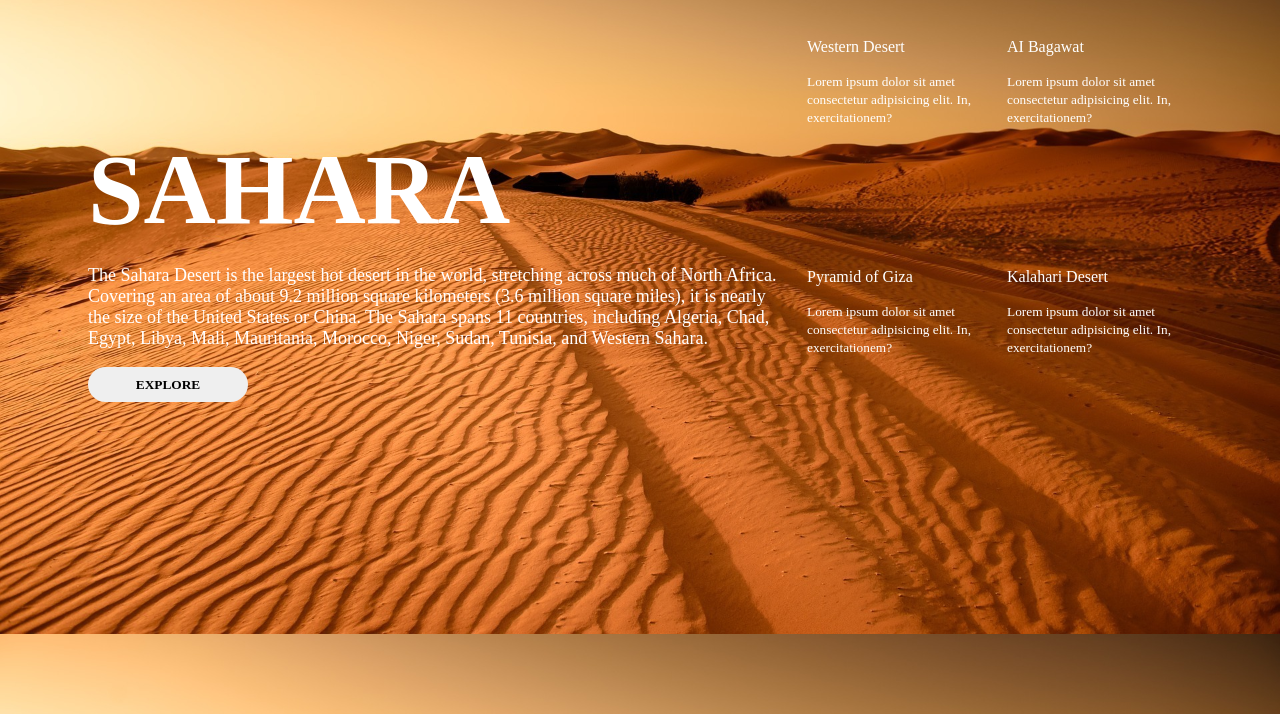
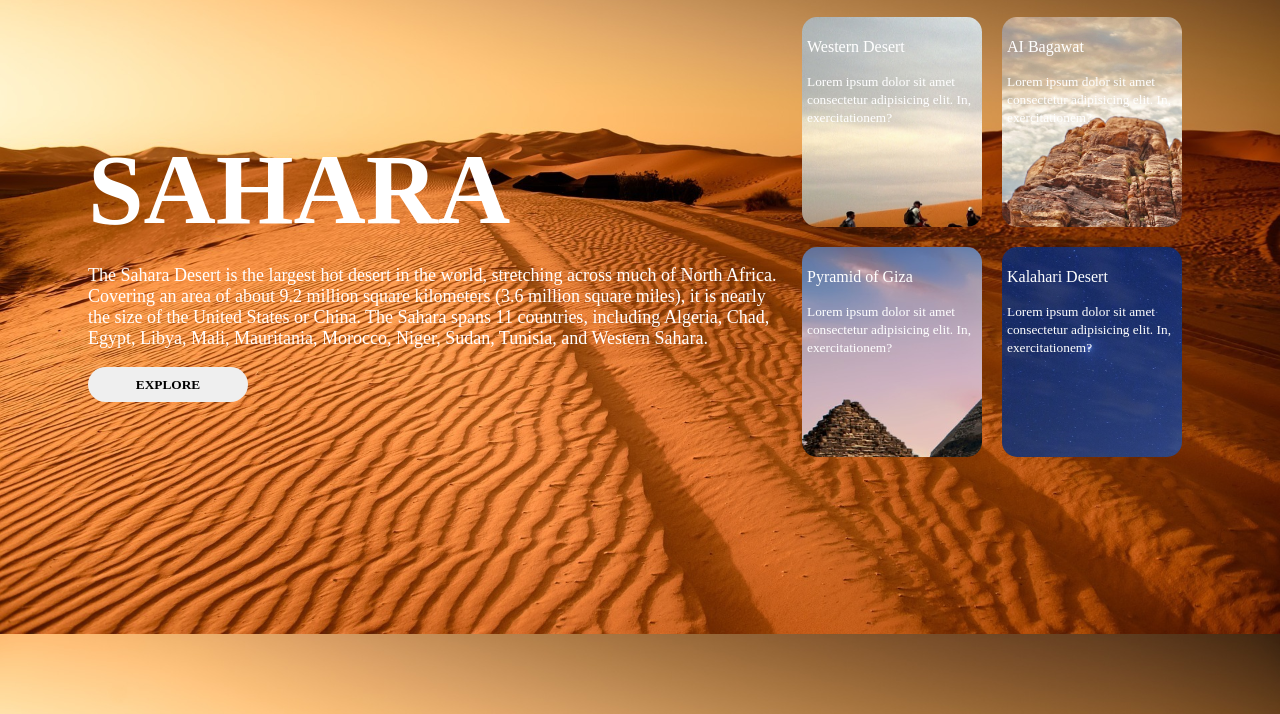
Before and after one commit to Hitik-Bhandari/Assignment-CSS-6, a plain HTML site: page index.html in a window 1280 px wide. Shown: the part 86-800 px from the top of the page. Drawn offline with Linux system fonts and the light colour scheme; files whose address does not match are found by name.

Commit message:
Update style.css

```diff
--- a/style.css
+++ b/style.css
@@ -1,6 +1,6 @@
 body{
     padding: 20px 80px;
-    background-image: url(./Images_CSSA6/shara\ desert.jpg);
+    background-image: url(./shara\ desert.jpg);
     background-size: cover;
 }
 nav{
@@ -80,7 +80,7 @@ button{
     width: 170px;
     height: 200px;
     margin: 10px;
-    background-image: url(./Images_CSSA6/pic-1.png);
+    background-image: url(./pic-1.png);
     border: 0px;
     border-radius: 15px;
     transition: ease;
@@ -104,7 +104,7 @@ button{
     width: 170px;
     height: 200px;
     margin: 10px;
-    background-image: url(./Images_CSSA6/pic-2.png);
+    background-image: url(./pic-2.png);
     border: 0px;
     border-radius: 15px;
     transition: ease;
@@ -116,7 +116,7 @@ button{
     width: 170px;
     height: 200px;
     margin: 10px;
-    background-image: url(./Images_CSSA6/pic-3.png);
+    background-image: url(./pic-3.png);
     border: 0px;
     border-radius: 15px;
     transition: ease;
@@ -128,11 +128,12 @@ button{
     width: 170px;
     height: 200px;
     margin: 10px;
-    background-image: url(./Images_CSSA6/pic-4.png);
+    background-image: url(./pic-4.png);
     border: 0px;
     border-radius: 15px;
     transition: ease;
     transition-duration: 1s;
     padding: 5px;
     color: white;
+
 }
```
